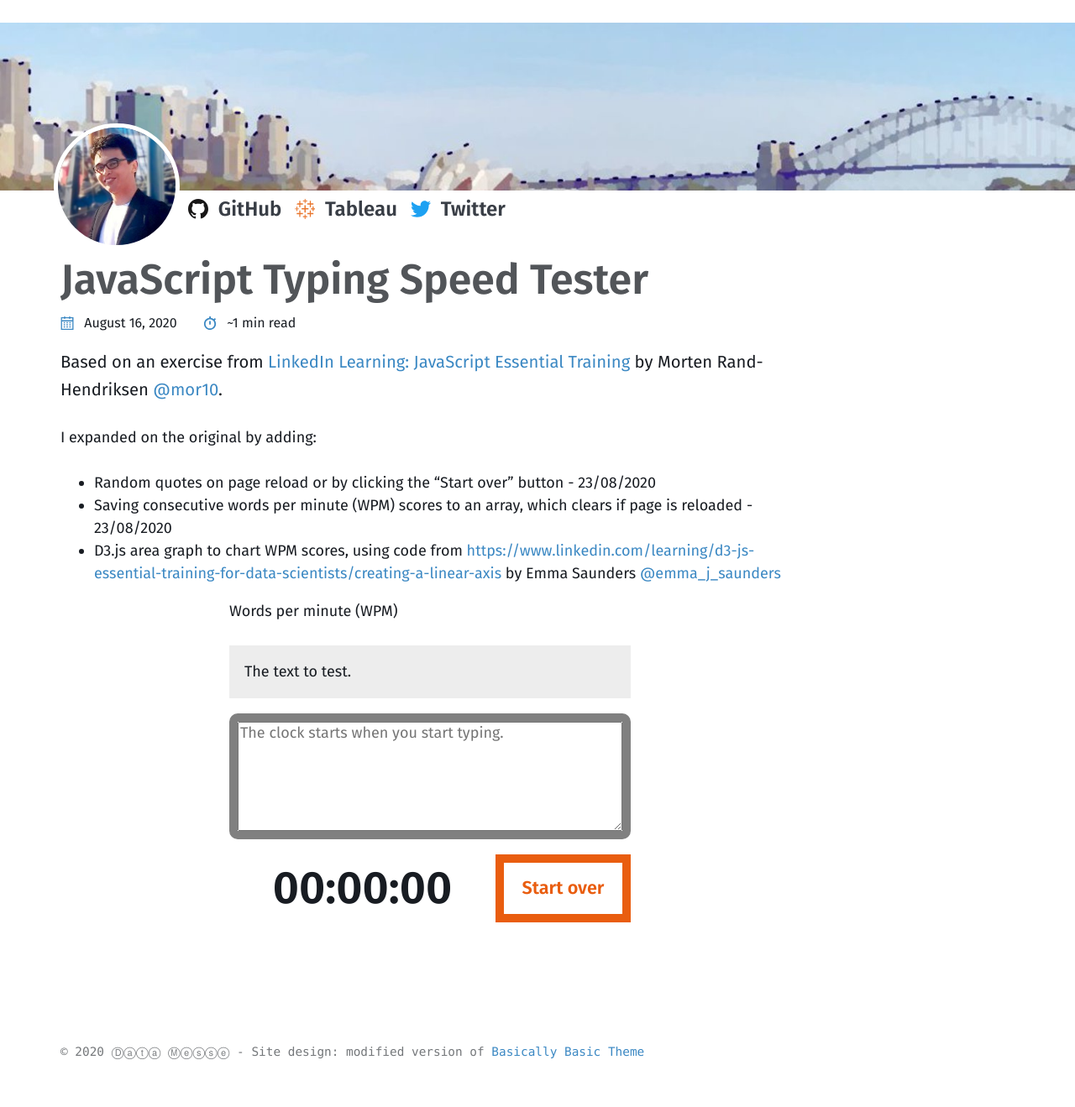
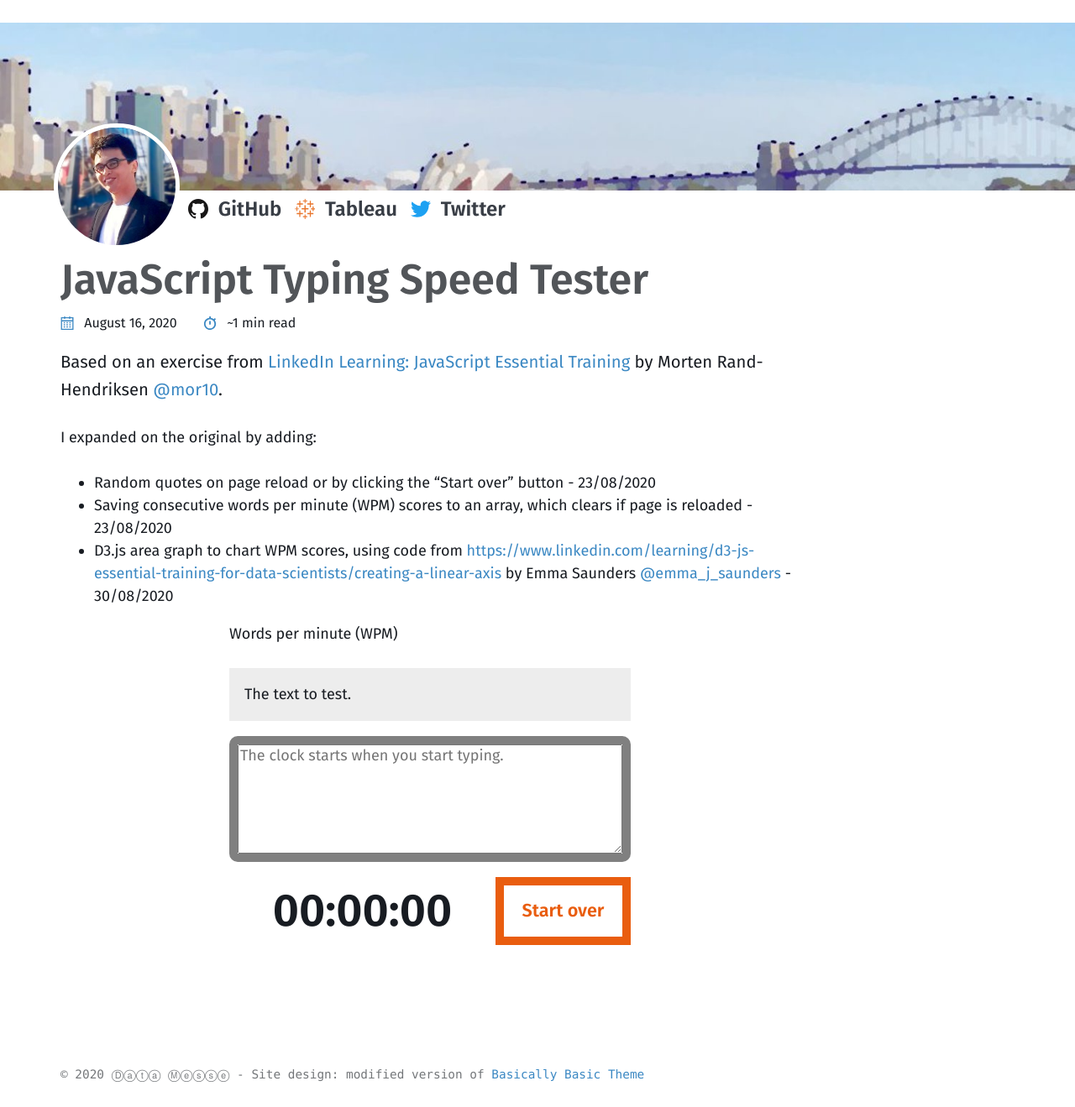
Before and after one commit to datamesse/blog, a Jekyll site: the page built from _posts/2020-08-16-linkedin-learning-javascript.markdown, in a window 1280 px wide. Shown: the whole page at 84% size. Built offline with Jekyll 4.4.1, drawn with Linux system fonts in a browser that asks for light colours; before the commit the page ends 1292 px from its top, so only the background shows below that.

Commit message:
Update 2020-08-16-linkedin-learning-javascript.markdown

```diff
--- a/_posts/2020-08-16-linkedin-learning-javascript.markdown
+++ b/_posts/2020-08-16-linkedin-learning-javascript.markdown
@@ -12,4 +12,4 @@ Based on an exercise from [LinkedIn Learning: JavaScript Essential Training](htt
 I expanded on the original by adding:
   * Random quotes on page reload or by clicking the "Start over" button - 23/08/2020
   * Saving consecutive words per minute (WPM) scores to an array, which clears if page is reloaded - 23/08/2020
-  * D3.js area graph to chart WPM scores, using code from [https://www.linkedin.com/learning/d3-js-essential-training-for-data-scientists/creating-a-linear-axis](https://www.linkedin.com/learning/d3-js-essential-training-for-data-scientists/creating-a-linear-axis) by Emma Saunders [@emma_j_saunders](https://twitter.com/emma_j_saunders)
+  * D3.js area graph to chart WPM scores, using code from [https://www.linkedin.com/learning/d3-js-essential-training-for-data-scientists/creating-a-linear-axis](https://www.linkedin.com/learning/d3-js-essential-training-for-data-scientists/creating-a-linear-axis) by Emma Saunders [@emma_j_saunders](https://twitter.com/emma_j_saunders) - 30/08/2020
```
